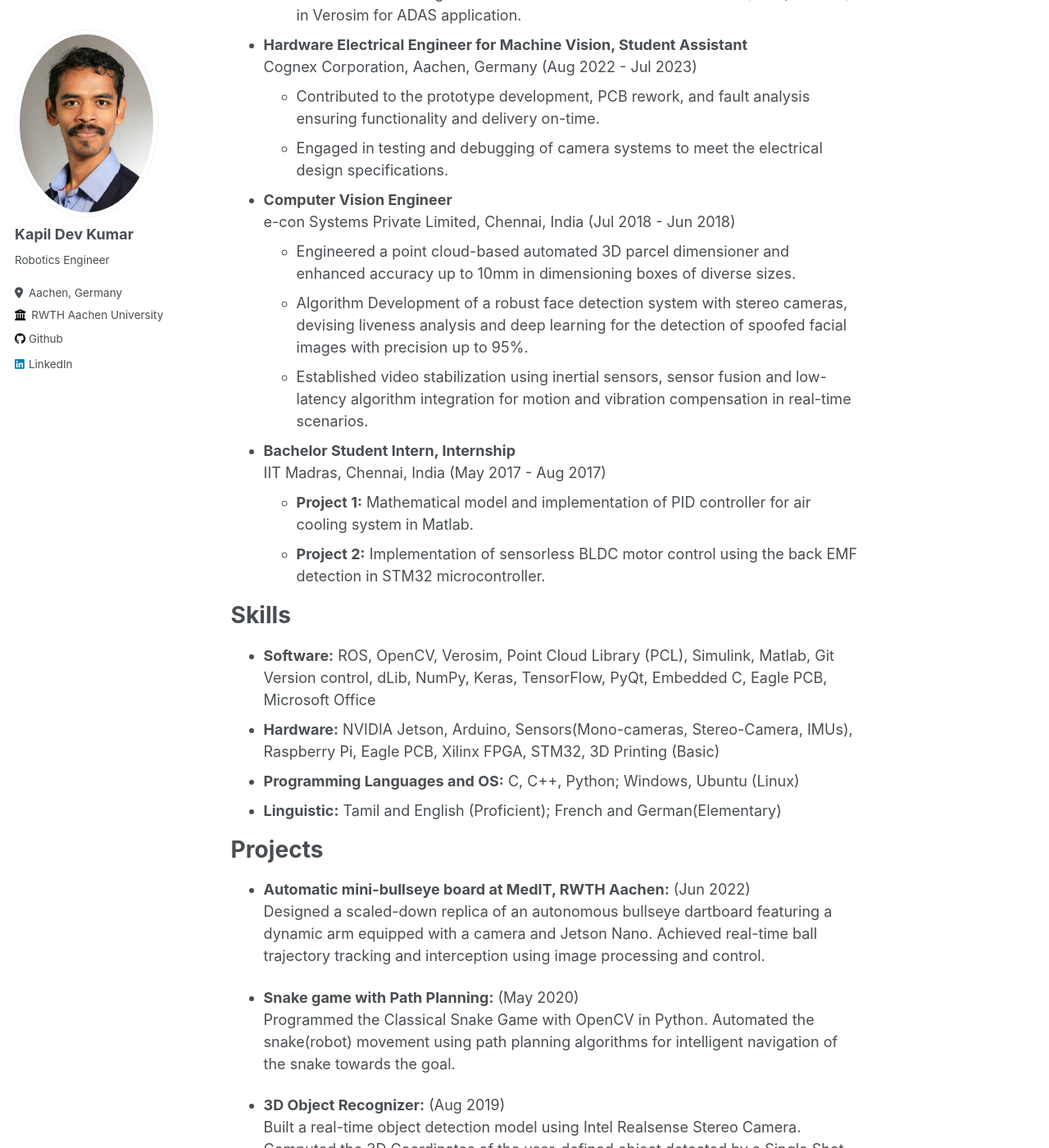
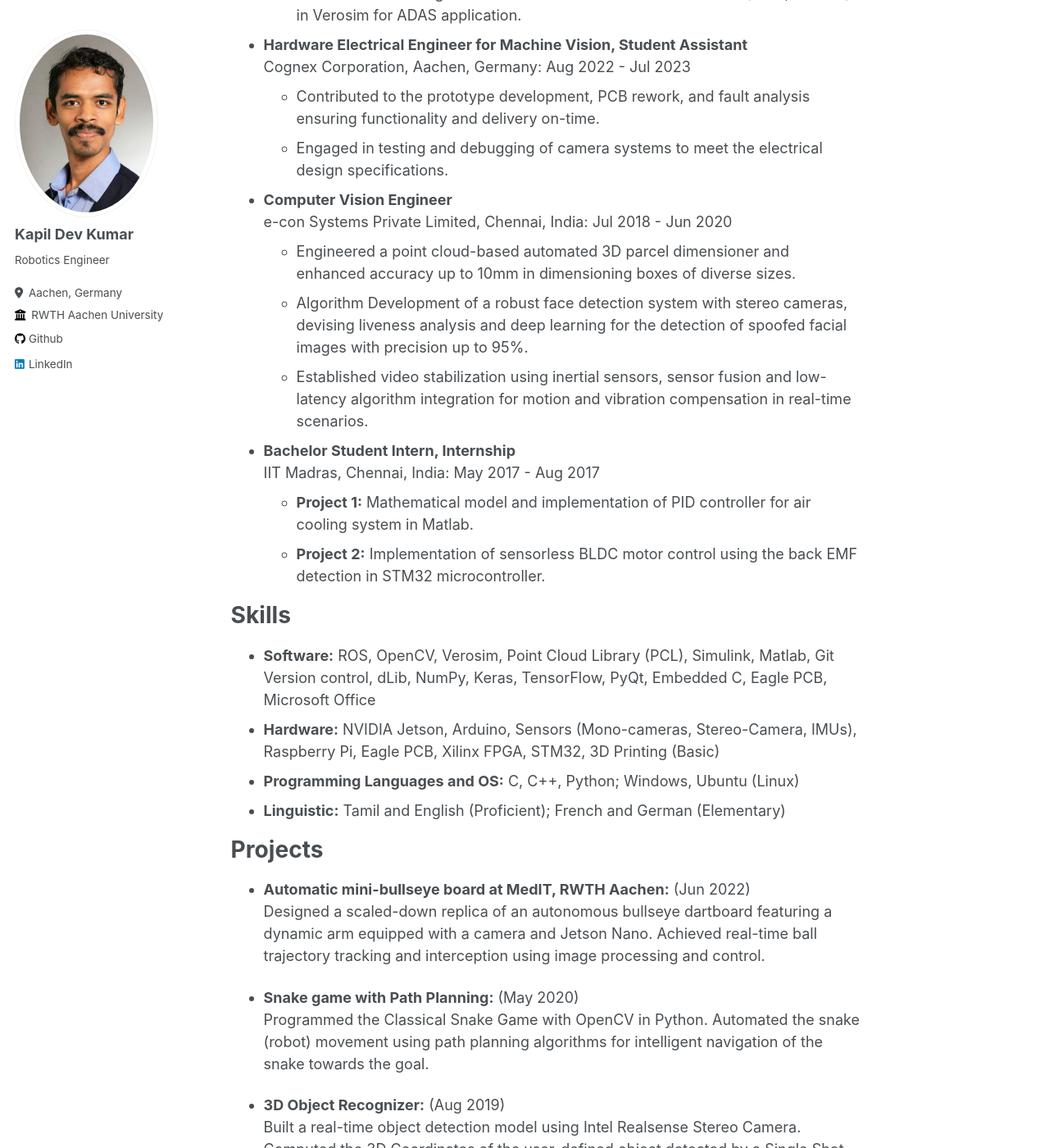
Before and after one commit to kapildevkumara/kapildevkumara.github.io, a Jekyll site: the page built from _pages/about.md, in a window 1280 px wide and 1400 px high, scrolled down 1141 px. Shown: the whole window at 82% size. Built offline with Jekyll 4.4.1, drawn with Linux system fonts in a browser that asks for light colours; some of the changed text lies outside the part shown.

Commit message:
Init Commit 4

```diff
--- a/_pages/about.md
+++ b/_pages/about.md
@@ -11,7 +11,7 @@ redirect_from:
 Education
 ======
 * **Master of Science in Electrical, Information Technology and Computer Engineering** <br>
-RWTH Aachen University, Germany, 2021 - 2024 (expected)
+RWTH Aachen University, Germany: <numsp> 2021 - 2024 (expected)
   * **Specialization Track:** Systems and Automation
   * **Grade:** 1.9/4.0 German Scale
   * **Relevant Courses:** 1. Machine Learning 2. Control and Perception of Autonomous Vehicles 3. Artificial Intelligence 4. Robotics 5. Automated and Connected Driving 6. Modelling, Identification and Control of Mechatronic Systems.
@@ -20,7 +20,7 @@ RWTH Aachen University, Germany, 2021 - 2024 (expected)
 
 
 * **Bachelor of Engineering in Electrical and Electronics** <br>
-SSN College of Engineering, Anna University, India, 2014 - 2018
+SSN College of Engineering, Anna University, India: <numsp> 2014 - 2018
   * **Grade:** 2.3/4.0 German Scale (CGPA: 7.7/10.0)
   * **Relevant Courses:** 1. Object Oriented Programming 2. Embedded Systems 3. Control Systems 4. Microcontrollers and Microprocessors 5. System Identification and Advanced Control.
   * **My Learning:** Foundation in electrical engineering principles, fostering problem-solving skills, effective communication and collaboration in projects.
@@ -30,23 +30,23 @@ SSN College of Engineering, Anna University, India, 2014 - 2018
 Work experience
 ======
 * **Masters Student Research Assistant at the Institute for Man-Machine Interaction**  <br>
-RWTH Aachen University, Aachen, Germany (Jun 2023 - Dec 2024)
+RWTH Aachen University, Aachen, Germany: <numsp> Jun 2023 - Dec 2023
   * Developed Python package installer for Verosim 3D simulations software (Software Development).
   * Worked on modelling and evaluation of kinematic sensor models(Lidar, camera) in Verosim for ADAS application.
 
 * **Hardware Electrical Engineer for Machine Vision, Student Assistant** <br>
-Cognex Corporation, Aachen, Germany (Aug 2022 - Jul 2023)
+Cognex Corporation, Aachen, Germany: <numsp> Aug 2022 - Jul 2023
   * Contributed to the prototype development, PCB rework, and fault analysis ensuring functionality and delivery on-time.
   * Engaged in testing and debugging of camera systems to meet the electrical design specifications.
 
 * **Computer Vision Engineer** <br>
-e-con Systems Private Limited, Chennai, India (Jul 2018 - Jun 2018)
+e-con Systems Private Limited, Chennai, India: <numsp> Jul 2018 - Jun 2020
   * Engineered a point cloud-based automated 3D parcel dimensioner and enhanced accuracy up to 10mm in dimensioning boxes of diverse sizes.
   * Algorithm Development of a robust face detection system with stereo cameras, devising liveness analysis and deep learning for the detection of spoofed facial images with precision up to 95%.
   * Established video stabilization using inertial sensors, sensor fusion and low-latency algorithm integration for motion and vibration compensation in real-time scenarios.
 
 * **Bachelor Student Intern, Internship** <br>
-IIT Madras, Chennai, India (May 2017 - Aug 2017)
+IIT Madras, Chennai, India: <numsp> May 2017 - Aug 2017
   * **Project 1:** Mathematical model and implementation of PID controller for air cooling system in Matlab.
   * **Project 2:** Implementation of sensorless BLDC motor control using the back EMF detection in STM32 microcontroller.
 
@@ -54,29 +54,29 @@ IIT Madras, Chennai, India (May 2017 - Aug 2017)
 Skills
 ======
 * **Software:** ROS, OpenCV, Verosim, Point Cloud Library (PCL), Simulink, Matlab, Git Version control, dLib, NumPy, Keras, TensorFlow, PyQt, Embedded C, Eagle PCB, Microsoft Office
-* **Hardware:** NVIDIA Jetson, Arduino, Sensors(Mono-cameras, Stereo-Camera, IMUs), Raspberry Pi, Eagle PCB, Xilinx FPGA, STM32, 3D Printing (Basic)
+* **Hardware:** NVIDIA Jetson, Arduino, Sensors (Mono-cameras, Stereo-Camera, IMUs), Raspberry Pi, Eagle PCB, Xilinx FPGA, STM32, 3D Printing (Basic)
 * **Programming Languages and OS:** C, C++, Python; Windows, Ubuntu (Linux)
-* **Linguistic:** Tamil and English (Proficient); French and German(Elementary)
+* **Linguistic:** Tamil and English (Proficient); French and German (Elementary)
 
 
 Projects
 ======
-* **Automatic mini-bullseye board at MedIT, RWTH Aachen:**  (Jun 2022) <br>
+* **Automatic mini-bullseye board at MedIT, RWTH Aachen:**  <numsp> (Jun 2022) <br>
 Designed a scaled-down replica of an autonomous bullseye dartboard featuring a dynamic arm equipped with a camera and Jetson Nano. Achieved real-time ball trajectory tracking and interception using image processing and control.
 
-* **Snake game with Path Planning:** (May 2020)  <br>
-Programmed the Classical Snake Game with OpenCV in Python. Automated the snake(robot) movement using path planning algorithms for intelligent navigation of the snake towards the goal.
+* **Snake game with Path Planning:** <numsp> (May 2020)  <br>
+Programmed the Classical Snake Game with OpenCV in Python. Automated the snake (robot) movement using path planning algorithms for intelligent navigation of the snake towards the goal.
 
-* **3D Object Recognizer:** (Aug 2019)	<br>
+* **3D Object Recognizer:** <numsp> (Aug 2019)	<br>
 Built a real-time object detection model using Intel Realsense Stereo Camera. Computed the 3D Coordinates of the user-defined object detected by a Single Shot Detection Model and Disparity Map.
 
-* **Robotic Perception with OpenCV:** (Dec 2018)  <br>
+* **Robotic Perception with OpenCV:** <numsp> (Dec 2018)  <br>
 Developed modules for Perception and Navigation 1) Stereo and mono camera calibration for determining of intrinsic and extrinsic camera matrix. 2) Pose estimation using ArUco Markers for accurate pose estimation and navigation.
 
-* **Two-Wheeled Self-Balancing Robot, funded by SSN College of Engineering:** (Apr 2018) <br>
+* **Two-Wheeled Self-Balancing Robot, funded by SSN College of Engineering:** (Apr 2018)
 Constructed a two-wheeled self-balancing robot with Arduino, encoders and IMUs. Deployed sensor fusion with PID, and LQR control algorithms to stabilize the orientation of the robot under external disturbances. Analysed the stability and controller performance in Matlab.
 
-* **Modeling and control of Aerothrust Pendulum:** (Sep 2016)	 <br>
+* **Modeling and control of Aerothrust Pendulum:** <numsp> (Sep 2016)	 <br>
 Conceptualized the mathematical model, performing system identification and state analysis of the response of the Aerothrust Pendulum. Implemented PID control for the system in FPGA with Model-Based Design using Matlab and Xilinx System Generator.
 
 
```
